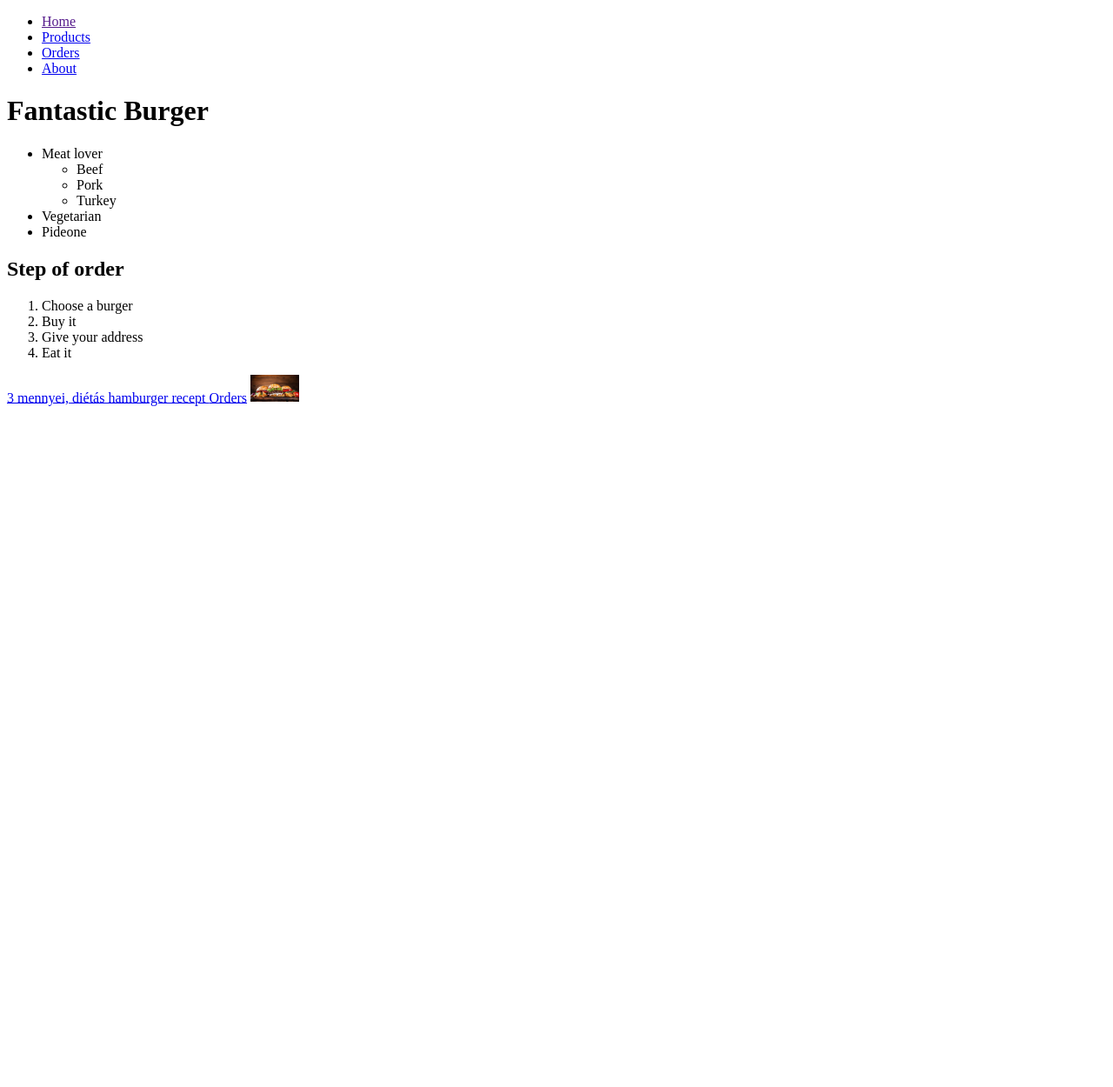
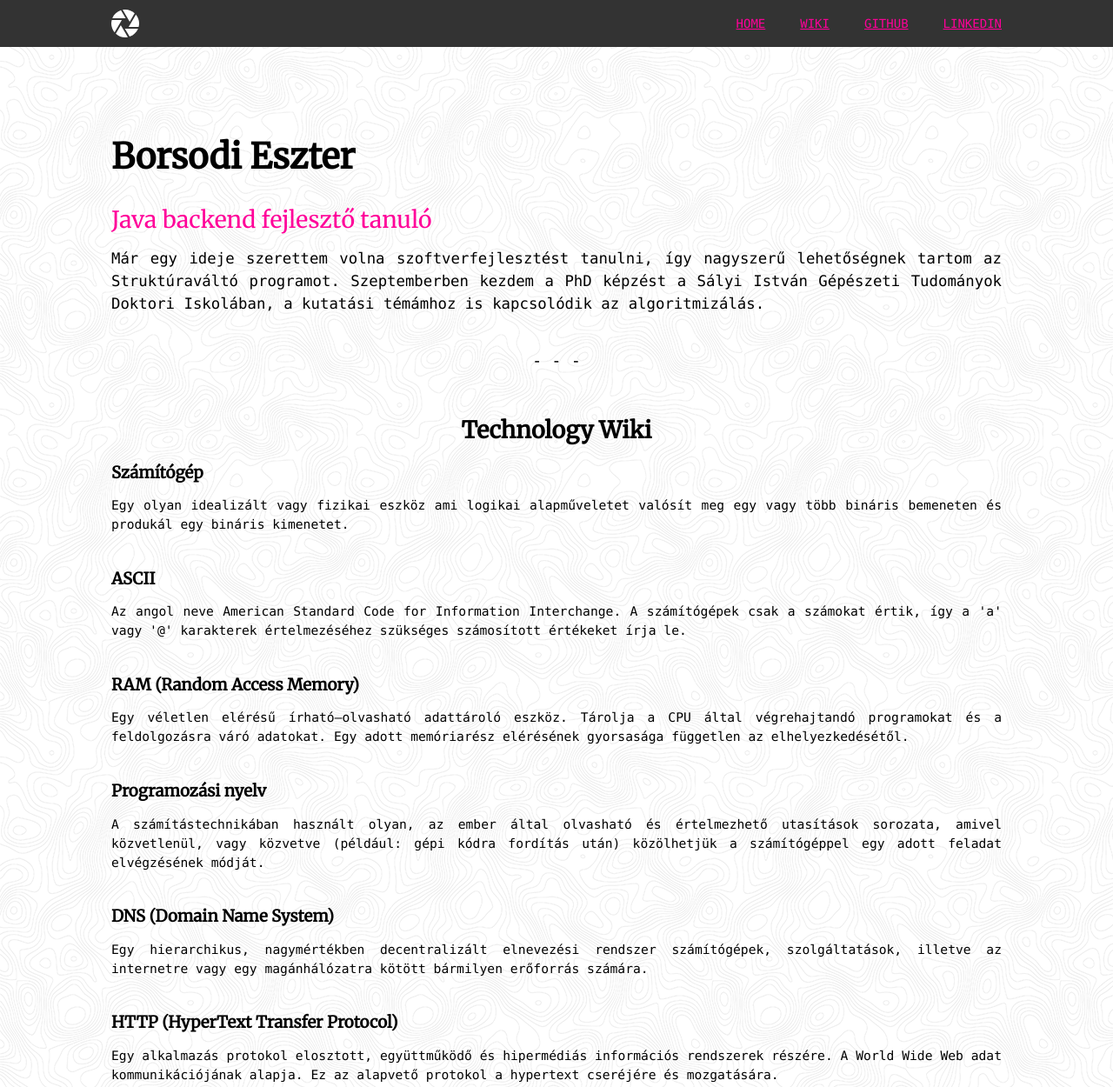
Before and after one commit to pomicorn/pomicorn.github.io, a plain HTML site: page index.html in a window 1280 px wide. Shown: the top 1250 px of the page at 87% size. Before the commit the page ends 800 px from the top, so only its background shows below. Drawn offline with Linux system fonts and the light colour scheme.

Commit message:
weboldal-GF

```diff
--- a/index.html
+++ b/index.html
@@ -1,54 +1,99 @@
 <!DOCTYPE html>
 <html lang="en">
+
 <head>
     <meta charset="UTF-8">
     <meta http-equiv="X-UA-Compatible" content="IE=edge">
     <meta name="viewport" content="width=device-width, initial-scale=1.0">
-    <title>Egy szuper oldal</title>
+    <title>Borsodi Eszter 1. projekt</title>
+    <link rel="stylesheet" href="styles.css">
+    <link rel="stylesheet" href="https://fonts.googleapis.com/css?family=Merriweather">
 </head>
+
 <body>
-    <ul>
-        <li>
-            <a href="">Home</a>
-        </li>
-        <li>
-            <a href="/pages/products.html">Products</a>
-        </li>
-        <li>
-            <a href="/pages/orders.html">Orders</a>
-        </li>
-        <li>
-            <a href="/about.html">About</a>
-        </li>
-    </ul>
-<h1>Fantastic Burger</h1>
-<ul>
-    <li>
-        Meat lover
-    <ul>
-        <li>Beef</li>
-        <li>Pork</li>
-        <li>Turkey</li>
-    </ul>
-</li>
-    <li>Vegetarian</li>
-    <li>Pideone</li>
-</ul>
-<h2>Step of order</h2>
-<ol>
-    <li>Choose a burger</li>
-    <li>Buy it</li>
-    <li>Give your address</li>
-    <li>Eat it</li>
-</ol>
 
-<a href="https://wellandfit.hu/dieta/2020-06/3-mennyei-dietas-hamburger-recept/">
-    3 mennyei, diétás hamburger recept
-</a>
-<a href="pages/orders.html">Orders</a>
-<a target="_blank" href="https://wellandfit.hu/dieta/2020-06/3-mennyei-dietas-hamburger-recept/">
-    <img width="56" src="img/burger.jpg" alt="Tasty burger">
-</a>
+    <nav id="header">
+        <div id="header-logo">
+            <img src="assets/logo.svg" alt="Logo">
+        </div>
+        <div id="header-links">
+            <a href="index.html">HOME</a>
+            <a target="blank" href="https://en.wikipedia.org/wiki/Main_Page">WIKI</a>
+            <a target="blank" href="https://github.com/">GITHUB</a>
+            <a target="blank" href="https://www.linkedin.com/">LINKEDIN</a>
+        </div>
+    </nav>
+
+
+    <main>
+        <section>
+            <h1>Borsodi Eszter</h1>
+            <h2>Java backend fejlesztő tanuló</h2>
+            <p id="intro-text">Már egy ideje szerettem volna szoftverfejlesztést tanulni, így nagyszerű lehetőségnek
+                tartom az Struktúraváltó programot. Szeptemberben kezdem a PhD képzést a Sályi István Gépészeti
+                Tudományok Doktori Iskolában, a kutatási témámhoz is kapcsolódik az algoritmizálás. </p>
+            <section>
+
+                <div id="separator">- - -</div>
+
+                <section>
+                    <h3>Technology Wiki</h3>
+
+                    <div class="definition">
+                        <h4>Számítógép</h4>
+                        <p>Egy olyan idealizált vagy fizikai eszköz ami logikai alapműveletet valósít meg egy vagy több
+                            bináris
+                            bemeneten és produkál egy bináris kimenetet.</p>
+                    </div>
+
+                    <div class="definition">
+                        <h4>ASCII</h4>
+                        <p>Az angol neve American Standard Code for Information Interchange. A számítógépek csak a
+                            számokat értik,
+                            így a 'a' vagy '@' karakterek értelmezéséhez szükséges számosított értékeket írja le.</p>
+                    </div>
+
+                    <div class="definition">
+                        <h4>RAM (Random Access Memory)</h4>
+                        <p>Egy véletlen elérésű írható–olvasható adattároló eszköz. Tárolja a CPU által végrehajtandó
+                            programokat és
+                            a feldolgozásra váró adatokat. Egy adott memóriarész elérésének gyorsasága független az
+                            elhelyezkedésétől.</p>
+                    </div>
+
+                    <div class="definition">
+                        <h4>Programozási nyelv</h4>
+                        <p>A számítástechnikában használt olyan, az ember által olvasható és értelmezhető utasítások
+                            sorozata,
+                            amivel közvetlenül, vagy közvetve (például: gépi kódra fordítás után) közölhetjük a
+                            számítógéppel egy
+                            adott feladat elvégzésének módját.</p>
+                    </div>
+
+                    <div class="definition">
+                        <h4>DNS (Domain Name System)</h4>
+                        <p>Egy hierarchikus, nagymértékben decentralizált elnevezési rendszer számítógépek,
+                            szolgáltatások, illetve
+                            az internetre vagy egy magánhálózatra kötött bármilyen erőforrás számára.</p>
+                    </div>
+
+                    <div class="definition">
+                        <h4>HTTP (HyperText Transfer Protocol)</h4>
+                        <p>Egy alkalmazás protokol elosztott, együttműködő és hipermédiás információs rendszerek
+                            részére. A World
+                            Wide Web adat kommunikációjának alapja. Ez az alapvető protokol a hypertext cseréjére és
+                            mozgatására.
+                        </p>
+                    </div>
+                </section>
+
+                <div id="back-btn">
+                    <a href="#">Ugrás az oldal tetejére</a>
+                </div>
+                <main>
+
+
 
 </body>
+
 </html>
--- /dev/null
+++ b/styles.css
@@ -0,0 +1,117 @@
+html,
+body {
+  margin: 0px;
+  padding: 0px;
+}
+
+body {
+  background-image: url("assets/hatterkep.png");
+  background-repeat: repeat;
+  line-height: 1.5;
+  color: black;
+  font-size: 11pt;
+  font-family: Consolas;
+  text-align: justify;
+  margin-top: 150px;
+  margin-bottom: 200px;
+}
+
+#header {
+  background-color: #333;
+  position: fixed;
+  top: 0;
+  width: 100%;
+}
+
+#header-logo {
+  margin-left: 10%;
+  padding-top: 11px;
+  padding-bottom: 11px;
+  position: fixed;
+}
+
+#header-links {
+  float: right;
+  margin-right: 10%;
+}
+
+#header a {
+  float: left;
+  color: #ff0099;
+  padding-top: 20px;
+  padding-bottom: 20px;
+  padding-left: 40px;
+  text-decoration: underline;
+  font-size: 14px;
+  line-height: 1;
+}
+
+#header a:hover {
+  color: white;
+}
+
+main {
+  margin-left: 10%;
+  margin-right: 10%;
+}
+
+h1 {
+  color: black;
+  font-size: 30pt;
+  font-style: bold;
+  font-family: 'Merriweather';
+}
+
+h2 {
+  color: #ff0099;
+  font-size: 20pt;
+  font-family: 'Merriweather';
+  font-weight: lighter;
+  line-height: 0.75;
+}
+
+h3 {
+  color: black;
+  font-size: 20pt;
+  font-family: 'Merriweather';
+  text-align: center;
+}
+
+h4 {
+  color: black;
+  font-size: 14pt;
+  font-family: 'Merriweather';
+  line-height: 0.2;
+}
+
+#intro-text {
+  font-size: 13pt;
+}
+
+.definition {
+  padding-bottom: 10px;
+}
+
+#separator {
+  color: black;
+  font-size: 14pt;
+  font-family: Consolas;
+  text-align: center;
+  padding-top: 20px;
+  padding-bottom: 20px;
+}
+
+#back-btn {
+  margin-top: 70px;
+}
+
+#back-btn a {
+  color: #ff0099;
+  text-decoration: none;
+  padding: 10px;
+  background-color: #333;
+}
+
+#back-btn a:hover {
+  color: white;
+}
```
Also changed, not shown: about.html (deleted, +0 -62 lines), pages/orders.html (deleted, +0 -27 lines), pages/products.html (deleted, +0 -26 lines), assets/hatterkep.png (added), assets/logo.svg (added), img/burger.jpg (deleted), 1 other file.
